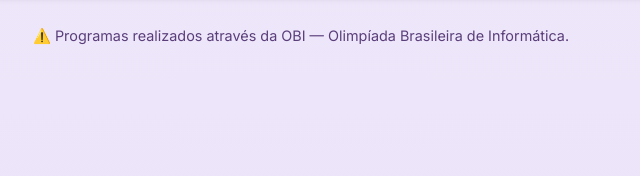
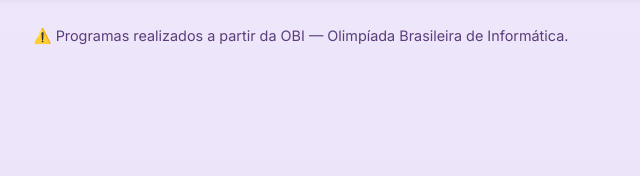
Before and after one commit to monteiroy/monteiroy.github.io, a plain HTML site: page index.html in a window 1280 px wide. Shown: the part 1873-2049 px from the top of the page, 339-979 px from the left. Drawn offline with Linux system fonts and the light colour scheme.

Commit message:
Atualizar o index.html

```diff
--- a/index.html
+++ b/index.html
@@ -195,7 +195,7 @@
     </div>
 
     <p style="text-align: center; font-size: 0.9em; color: #5A3E7A; margin-top: 30px;">
-      ⚠️ Programas realizados através da OBI — Olimpíada Brasileira de Informática.
+      ⚠️ Programas realizados a partir da OBI — Olimpíada Brasileira de Informática.
     </p>
   </section>
 
```
